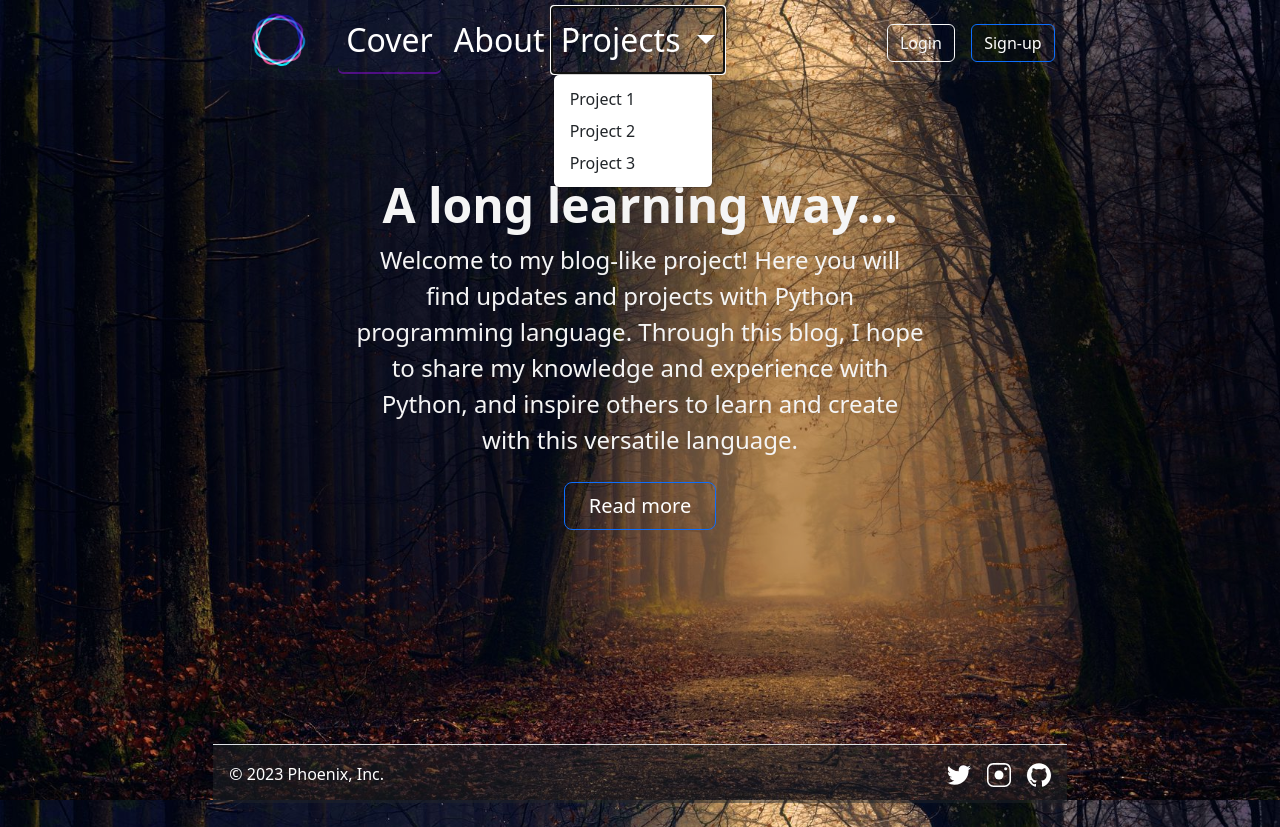
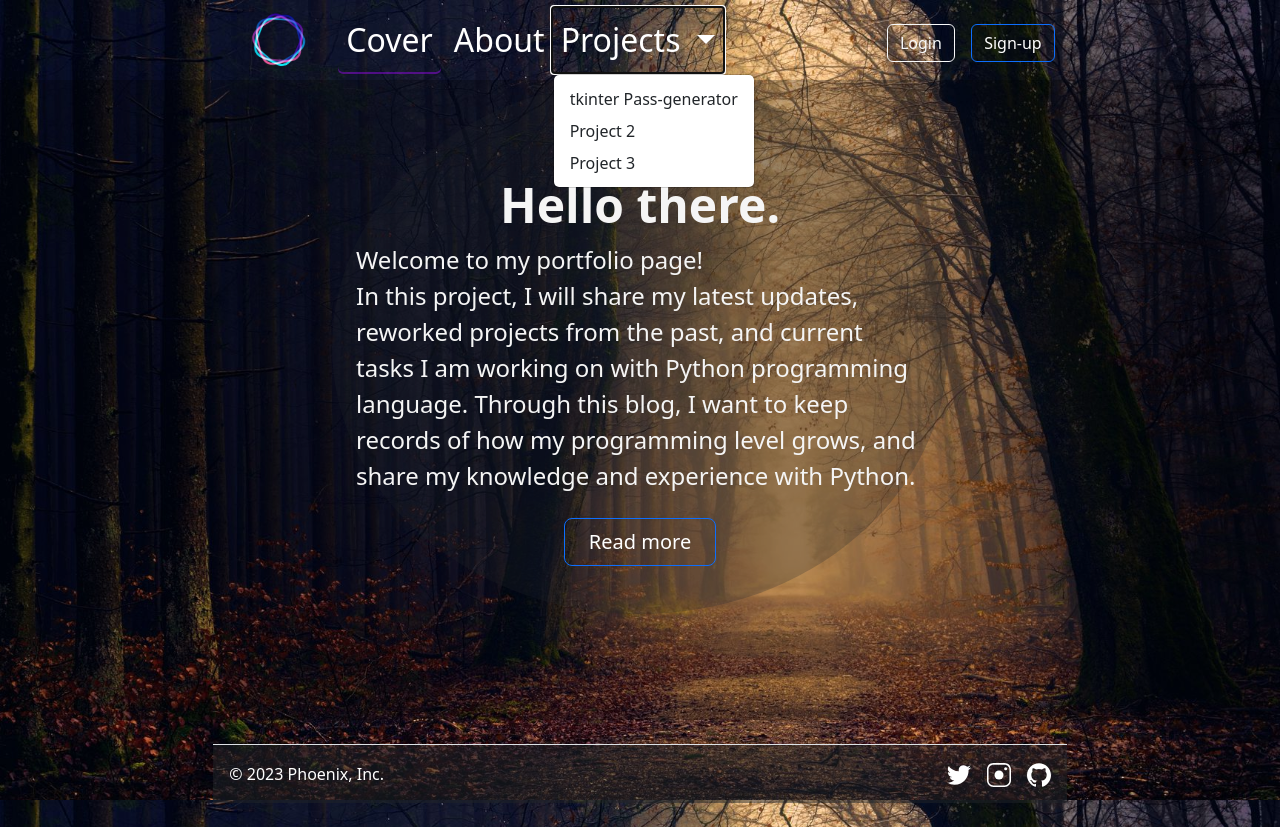
Before and after one commit to Phoenix-unic/my-blog, a Flask app: page / in a window 1280 px wide, after a click on "Projects". Run offline with Flask 3, Linux system fonts and the light colour scheme.

Commit message:
last changes before merge

```diff
--- a/app.py
+++ b/app.py
@@ -14,9 +14,9 @@ def about():
     return render_template('about.html')
 
 
-@app.route('/project')
-def project():
-    return render_template('project.html')
+@app.route('/pass-generator')
+def pass_generator():
+    return render_template('pass-generator.html')
 
 
 @app.route('/login')
--- a/templates/cover.html
+++ b/templates/cover.html
@@ -10,12 +10,13 @@ Home
 {% block main %}
 <div class="row">
 	<div class="col-lg-6 col-md-8 col-sm-10 mx-auto">
-		<div class="hero-text px-4 py-5 text-white">
-			<h1 class="display-5 mt-5 fw-bold text-center">A long learning way...</h1>
-				<p class="mb-4 text-center">
-					Welcome to my blog-like project! Here you will find updates and projects with Python programming language.
-					Through this blog, I hope to share my knowledge and experience with Python, and inspire others
-					to learn and create with this versatile language. </p>
+		<div class="hero-text px-4 py-5 text-bg-dark rounded-circle">
+			<h1 class="display-5 mt-5 fw-bold text-center">Hello there.</h1>
+				<p class="mb-4">
+					Welcome to my portfolio page! <br>
+					In this project, I will share my latest updates, reworked projects from the past, and current tasks I am working
+					on with Python programming language.
+					Through this blog, I want to keep records of how my programming level grows, and share my knowledge and experience with Python.</p>
 				<div class="d-grid gap-2 d-sm-flex justify-content-sm-center">
 					<a href="/about" class="btn btn-outline-primary text-white btn-lg px-4 gap-3">
 						Read more
--- a/templates/layout.html
+++ b/templates/layout.html
@@ -42,9 +42,9 @@
 									Projects
 								</a>
 								<ul class="dropdown-menu" aria-labelledby="projectsDropdown">
-									<li><a class="dropdown-item" href="/project">Project 1</a></li>
-									<li><a class="dropdown-item" href="/project">Project 2</a></li>
-									<li><a class="dropdown-item" href="/project">Project 3</a></li>
+									<li><a class="dropdown-item" href="{{url_for('pass_generator')}}">tkinter Pass-generator</a></li>
+									<li><a class="dropdown-item" href="#">Project 2</a></li>
+									<li><a class="dropdown-item" href="#">Project 3</a></li>
 								</ul>
 							</li>
 						</ul>
```
Also changed, not shown: templates/about.html (+15 -22 lines), templates/pass-generator.html (renamed from templates/project.html, +5 -5 lines).
